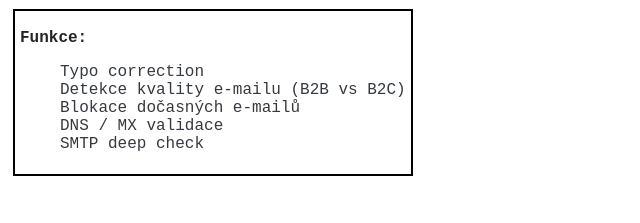
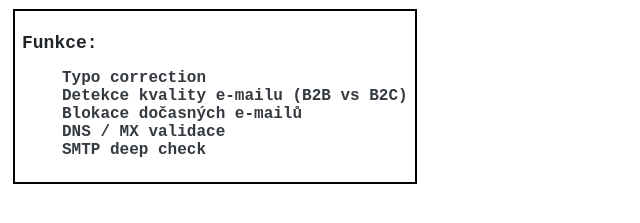
Before and after one commit to filip395/gatemail, a plain HTML site: page index.html in a window 1280 px wide. Shown: the part 35-258 px from the top of the page, without its empty margins (0-640 px from the left). Drawn offline with Linux system fonts and the light colour scheme.

Commit message:
Update style.css

```diff
--- a/style.css
+++ b/style.css
@@ -10,7 +10,7 @@ h1 {
 
 .functions-list {
     margin: 5px;
-    padding: 5px;
+    padding: 7px;
     width: fit-content;
     border-style: solid;
     border-width: 2px;
@@ -18,7 +18,7 @@ h1 {
 
 .functions-list h2 {
     color: #212529;
-    font-size: medium;
+    font-size: large;
     font-weight: bold;
 }
 
@@ -28,4 +28,5 @@ h1 {
 
 .functions-list ul li {
     color: #343a40;
+    font-weight: bold;
 }
```
